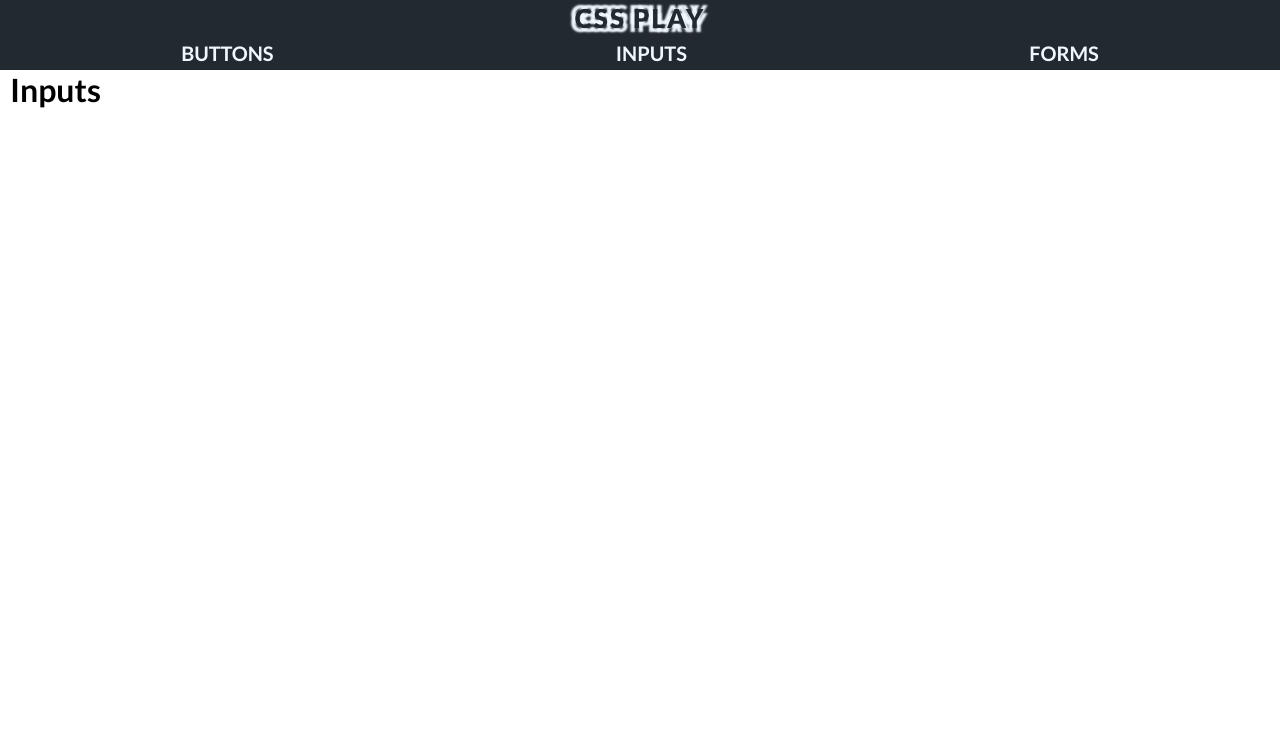
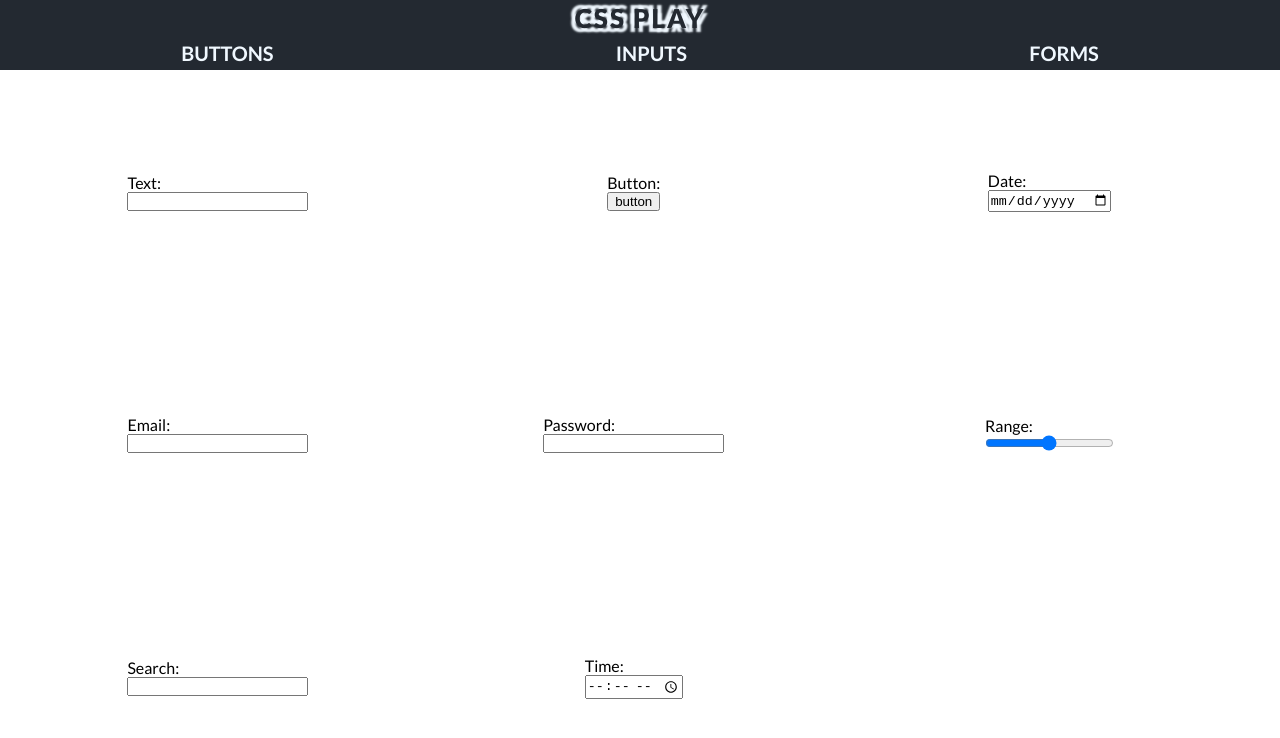
Before and after one commit to Zyar3k/css-play, a React (Create React App) app: page /inputs in a window 1280 px wide. Shown: the top 738 px of the page. Built offline with nearby package versions, Linux system fonts and the light colour scheme.

Commit message:
Prepare components to styling

```diff
--- a/src/components/Buttons.jsx
+++ b/src/components/Buttons.jsx
@@ -1,7 +1,51 @@
 const Buttons = () => {
   return (
-    <main className='container'>
-      <h1>buttons</h1>
+    <main className='buttons container'>
+      <div className='btnContainer'>
+        <button className='btn1'>Button</button>
+      </div>
+      <div className='btnContainer'>
+        <button className='btn2'>Button</button>
+      </div>
+      <div className='btnContainer'>
+        <button className='btn3'>Button</button>
+      </div>
+      <div className='btnContainer'>
+        <button className='btn4'>Button</button>
+      </div>
+      <div className='btnContainer'>
+        <button className='btn5'>Button</button>
+      </div>
+      <div className='btnContainer'>
+        <button className='btn6'>Button</button>
+      </div>
+      <div className='btnContainer'>
+        <button className='btn7'>Button</button>
+      </div>
+      <div className='btnContainer'>
+        <button className='btn8'>Button</button>
+      </div>
+      <div className='btnContainer'>
+        <button className='btn9'>Button</button>
+      </div>
+      <div className='btnContainer'>
+        <button className='btn10'>Button</button>
+      </div>
+      <div className='btnContainer'>
+        <button className='btn11'>Button</button>
+      </div>
+      <div className='btnContainer'>
+        <button className='btn12'>Button</button>
+      </div>
+      <div className='btnContainer'>
+        <button className='btn13'>Button</button>
+      </div>
+      <div className='btnContainer'>
+        <button className='btn14'>Button</button>
+      </div>
+      <div className='btnContainer'>
+        <button className='btn15'>Button</button>
+      </div>
     </main>
   );
 };
--- a/src/components/Inputs.jsx
+++ b/src/components/Inputs.jsx
@@ -1,7 +1,54 @@
 const Inputs = () => {
   return (
-    <main className='container'>
-      <h1>Inputs</h1>
+    <main className='inputs container'>
+      <div className='inputContainer'>
+        <label htmlFor=''>
+          Text:
+          <input type='text' />
+        </label>
+      </div>
+      <div className='inputContainer'>
+        <label htmlFor=''>
+          Button:
+          <input type='button' value='button' />
+        </label>
+      </div>
+      <div className='inputContainer'>
+        <label htmlFor=''>
+          Date:
+          <input type='date' name='' id='' />
+        </label>
+      </div>
+      <div className='inputContainer'>
+        <label htmlFor=''>
+          Email:
+          <input type='email' name='' id='' />
+        </label>
+      </div>
+      <div className='inputContainer'>
+        <label htmlFor=''>
+          Password:
+          <input type='password' name='' id='' />
+        </label>
+      </div>
+      <div className='inputContainer'>
+        <label htmlFor=''>
+          Range:
+          <input type='range' name='' id='' />
+        </label>
+      </div>
+      <div className='inputContainer'>
+        <label htmlFor=''>
+          Search:
+          <input type='search' name='' id='' />
+        </label>
+      </div>
+      <div className='inputContainer'>
+        <label htmlFor=''>
+          Time:
+          <input type='time' name='' id='' />
+        </label>
+      </div>
     </main>
   );
 };
--- a/src/styles.css
+++ b/src/styles.css
@@ -7,6 +7,8 @@
 body {
   font-family: "Lato", sans-serif;
 }
+
+/* header, layout */
 
 .header {
   background-color: #232931;
@@ -18,6 +20,10 @@ body {
   height: 100%;
   max-width: 1260px;
   margin: 0 auto;
+}
+
+.container {
+  height: calc(100vh - 70px);
 }
 
 .header .top,
@@ -56,3 +62,40 @@ body {
   text-shadow: 4px 4px 2px rgb(240, 248, 255), -4px -4px 2px rgb(240, 248, 255),
     -4px 4px 2px rgb(240, 248, 255), 4px -4px 2px rgb(240, 248, 255);
 }
+
+/* buttons */
+.buttons.container {
+  display: flex;
+  flex-wrap: wrap;
+}
+
+.btnContainer {
+  width: 33%;
+  display: flex;
+  justify-content: center;
+  align-items: center;
+}
+
+.btnContainer > button {
+  height: 40px;
+  width: 120px;
+  cursor: pointer;
+}
+
+/* inputs */
+.inputs.container {
+  display: flex;
+  flex-wrap: wrap;
+}
+
+.inputContainer {
+  width: 33%;
+  display: flex;
+  justify-content: center;
+  align-items: center;
+}
+
+.inputContainer label {
+  display: flex;
+  flex-direction: column;
+}
```
